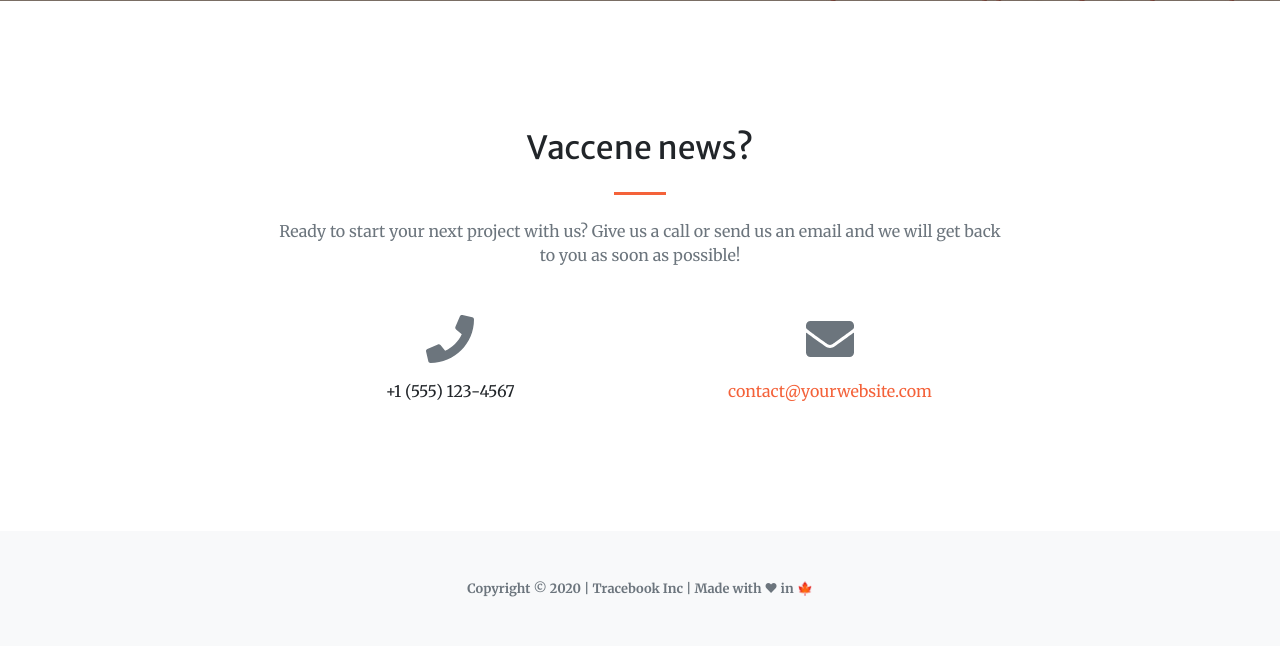
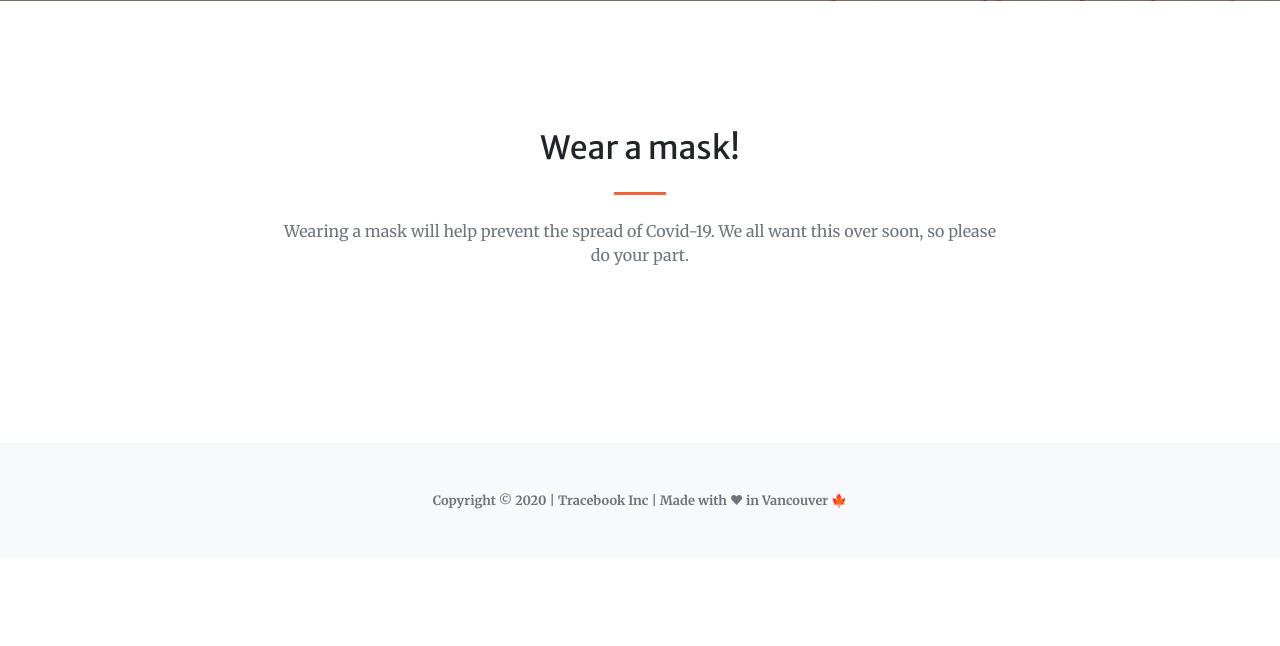
Before and after one commit to mhofwell/the-tracebook, a Flask app: page /login.html in a window 1280 px wide. Shown: the part 569-1215 px from the top of the page. After the commit the page ends 1078 px from the top, so only its background shows below. Run offline with Flask 2, Linux system fonts and the light colour scheme; some libraries are stand-ins or nearby versions.

Commit message:
touch ups

```diff
--- a/myapp/app.py
+++ b/myapp/app.py
@@ -66,6 +66,7 @@ Session(app)
 # Config csv directory
 app.config["CLIENT_CSV"] = "myapp/static/client/csv/"
 app.config["ABS_PATH_CSV"] = "/Users/hofweller/Documents/GitHub/pyProject_flask/myapp/static/client/csv/"
+app.config["QR_PATH"] = "/Users/hofweller/Documents/GitHub/pyProject_flask/myapp/static/qr"
 
 # set a database constant
 DATABASE = "myapp/contact_trace.db"
@@ -206,22 +207,35 @@ def get_tracebook_form():
         phone = request.form.get("phone")
         party_size = request.form.get("size")
 
-        insert_user = "INSERT INTO log (book_number, date, time, firstname, lastname, email, phone, party_size) VALUES(?, ?, ?, ?, ?, ?, ?, ?)"
-        values = (book_number, date_f, time, firstname,
-                  lastname, email, phone, party_size)
-        c.execute(insert_user, values)
-        conn.commit()
-
-        session.clear()
-
         query = (
             "SELECT tracebook_name FROM locations WHERE book_number = ?")
         values = (book_number,)
         c.execute(query, values)
         book_name = c.fetchall()
-        print(book_name[0])
+        length_book_name = len(book_name)
 
-        return render_template("/tracebooks/thank_you.html", book_number=book_number, tracebook=book_name[0][0])
+        if length_book_name > 0:
+            insert_user = "INSERT INTO log (book_number, date, time, firstname, lastname, email, phone, party_size) VALUES(?, ?, ?, ?, ?, ?, ?, ?)"
+            values = (book_number, date_f, time, firstname,
+                      lastname, email, phone, party_size)
+            c.execute(insert_user, values)
+            conn.commit()
+            session.clear()
+            return render_template("/tracebooks/thank_you.html", book_number=book_number, tracebook=book_name[0][0])
+        else:
+            return redirect("trace_form.html")
+
+
+@app.route("/qr.html", methods=["GET", "POST"])
+@login_required
+def get_qr():
+    try:
+        dir_path = app.config['QR_PATH']
+        print("Sending the qr")
+        print(dir_path)
+        return send_from_directory(dir_path, "qr-code.png", as_attachment=True)
+    except OSError as e:
+        return print("Failed with:", e.strerror)
 
 
 @app.route("/account.html", methods=["GET", "POST"])
--- a/myapp/templates/auth/login.html
+++ b/myapp/templates/auth/login.html
@@ -33,22 +33,14 @@
     <div class="container">
         <div class="row justify-content-center">
             <div class="col-lg-8 text-center">
-                <h2 class="mt-0">Vaccene news?</h2>
+                <h2 class="mt-0">Wear a mask!</h2>
                 <hr class="divider my-4" />
-                <p class="text-muted mb-5">Ready to start your next project with us? Give us a call or send us an
-                    email and we will get back to you as soon as possible!</p>
+                <p class="text-muted mb-5">Wearing a mask will help prevent the spread of Covid-19. We all want this
+                    over soon, so please do your part.</p>
             </div>
         </div>
         <div class="row">
-            <div class="col-lg-4 ml-auto text-center mb-5 mb-lg-0">
-                <i class="fas fa-phone fa-3x mb-3 text-muted"></i>
-                <div>+1 (555) 123-4567</div>
-            </div>
-            <div class="col-lg-4 mr-auto text-center">
-                <i class="fas fa-envelope fa-3x mb-3 text-muted"></i>
-                <!-- Make sure to change the email address in BOTH the anchor text and the link target below!-->
-                <a class="d-block" href="mailto:contact@yourwebsite.com">contact@yourwebsite.com</a>
-            </div>
+
         </div>
     </div>
 </section>
--- a/myapp/templates/index.html
+++ b/myapp/templates/index.html
@@ -71,7 +71,7 @@
                 <h2 class="mt-0">Want to Talk To the Developers?</h2>
                 <hr class="divider my-4" />
                 <p class="text-muted mb-5">If you want to see Tracebook improved or customized please let us know!
-                    This was created as a Harvard CS50 final project.</p>
+                    This was created as a Harvard CS50 final project by Michael Hofweller.</p>
             </div>
         </div>
         <div class="row justify-content-center">
--- a/myapp/templates/layout.html
+++ b/myapp/templates/layout.html
@@ -40,8 +40,7 @@
             <div class="collapse navbar-collapse" id="navbarResponsive">
                 <ul class="navbar-nav ml-auto my-2 my-lg-0">
                     {% if session.user_id %}
-                    <li class="nav-item"><a class="nav-link js-scroll-trigger" href="http://www.google.ca"
-                            target="_blank"><span>QR
+                    <li class="nav-item"><a class="nav-link js-scroll-trigger" href="/qr.html"><span>QR
                                 Code</span></a>
                     </li>
                     <li class="nav-item"><a class="nav-link js-scroll-trigger" href="/trace_form.html"
@@ -54,7 +53,7 @@
                             Out</a>
                     </li>
                     {% else %}
-                    <li class="nav-item"><a class="nav-link js-scroll-trigger" href="#howitworks">How It Works</a></li>
+                    <li class="nav-item"><a class="nav-link js-scroll-trigger" href="/#howitworks">How It Works</a></li>
                     <li class="nav-item"><a class="nav-link js-scroll-trigger" href="/#contact">Contact</a></li>
                     <li class="nav-item"><a class="nav-link js-scroll-trigger" href="{{ url_for('register') }}">Sign
                             Up</a></li>
@@ -74,7 +73,7 @@
     <footer class="bg-light py-5">
         <div class="container">
             <div class="small text-center text-muted"><strong>Copyright © 2020 | Tracebook Inc | Made with &#10084
-                    in 🍁</strong>
+                    in Vancouver 🍁</strong>
             </div>
         </div>
     </footer>
```
Also changed, not shown: myapp/contact_trace.db, myapp/static/qr/qr-code.png (added), 1 other file.
